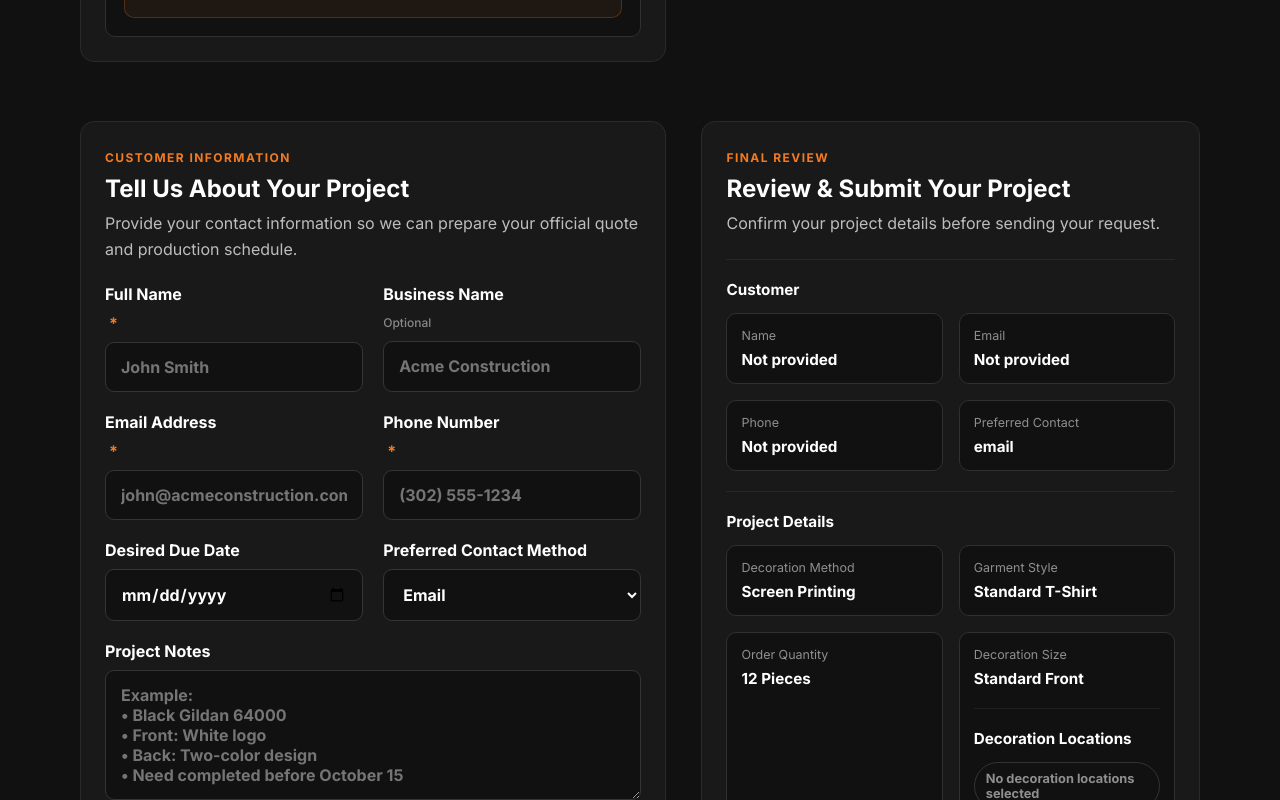
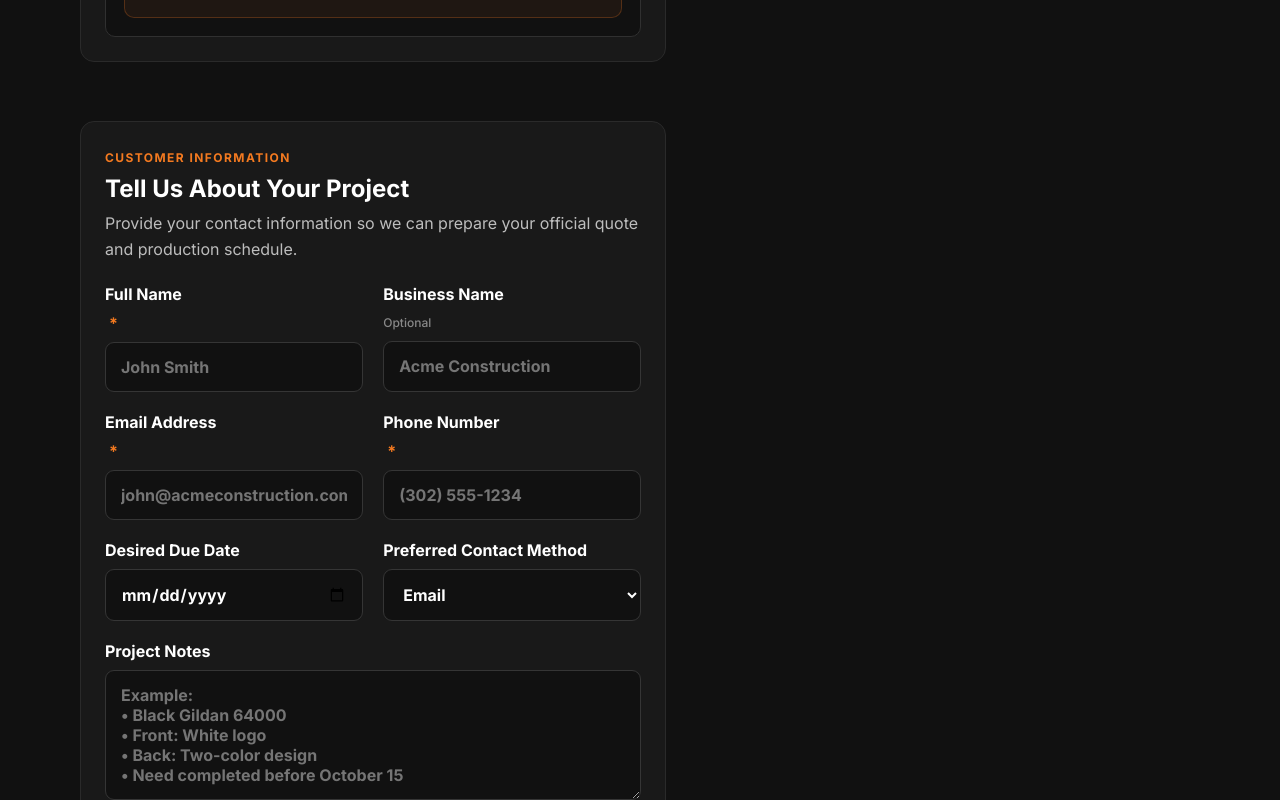
Before and after one commit to CharlieBrown3rd/inknhustle-os, a React (Vite) app: page / in a window 1280 px wide. Shown: the part 6420-7220 px from the top of the page. Built offline with nearby package versions, Linux system fonts and the light colour scheme.

Commit message:
added customer information

```diff
--- a/src/sections/QuoteCalculator/QuoteCalculator.css
+++ b/src/sections/QuoteCalculator/QuoteCalculator.css
@@ -1242,3 +1242,8 @@
   line-height: 1.5;
   text-align: center;
 }
+.final-project-review {
+  grid-column: 1;
+  width: 100%;
+  min-width: 0;
+}
```
